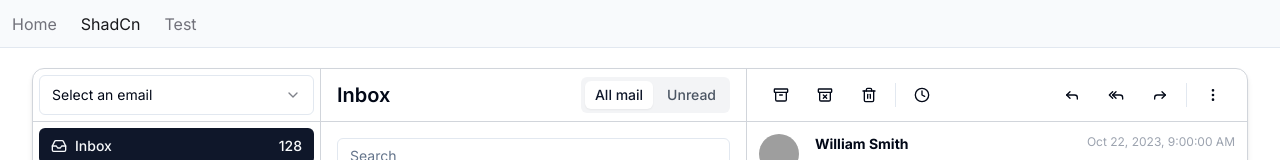
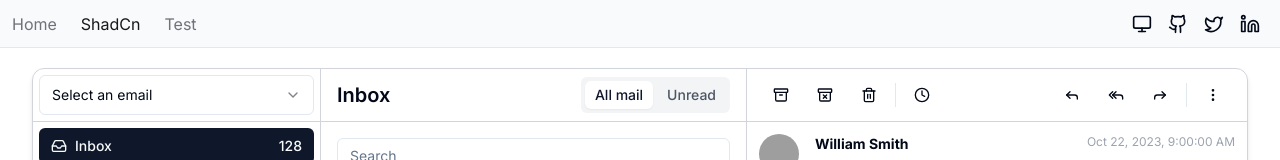
Before and after one commit to JackMartinDev/Designs, a Next.js app: page /shadcn in a window 1280 px wide. Shown: the top 160 px of the page. Built offline with nearby package versions, Linux system fonts and the light colour scheme; grey boxes are pictures that could not be loaded.

Commit message:
Add Link icons

```diff
--- a/components/header.tsx
+++ b/components/header.tsx
@@ -2,6 +2,9 @@
 import clsx from "clsx";
 import Link from "next/link";
 import { usePathname } from "next/navigation";
+import { Button } from "./ui/button";
+import { Github, Linkedin, Monitor, Twitter } from "lucide-react";
+import TooltipButton from "./tooltip-button";
 
 const links = [
   { label: "Home", url: "/" },
@@ -13,7 +16,7 @@ const Header = () => {
   const currentPath = usePathname();
 
   return (
-    <nav className="mb-5 p-3 bg-slate-50 border-b h-12">
+    <nav className="mb-5 p-3 bg-slate-50 border-b h-12 flex flex-row justify-between items-center">
       <ul className="flex space-x-6">
         {links.map((link) => (
           <li key={link.url}>
@@ -30,6 +33,29 @@ const Header = () => {
           </li>
         ))}
       </ul>
+
+      <div>
+        <TooltipButton label="Personal Website" rounded>
+          <Button variant="ghost" size="icon" className="rounded-full">
+            <Monitor className="h-5 w-5" />
+          </Button>
+        </TooltipButton>
+        <TooltipButton label="Github" rounded>
+          <Button variant="ghost" size="icon" className="rounded-full">
+            <Github className="h-5 w-5" />
+          </Button>
+        </TooltipButton>
+        <TooltipButton label="Twitter" rounded>
+          <Button variant="ghost" size="icon" className="rounded-full">
+            <Twitter className="h-5 w-5" />
+          </Button>
+        </TooltipButton>
+        <TooltipButton label="LinkedIn" rounded>
+          <Button variant="ghost" size="icon" className="rounded-full">
+            <Linkedin className="h-5 w-5" />
+          </Button>
+        </TooltipButton>
+      </div>
     </nav>
   );
 };
--- a/components/tooltip-button.tsx
+++ b/components/tooltip-button.tsx
@@ -9,15 +9,20 @@ import {
 
 type Props = {
   label: string;
+  rounded?: boolean;
   children: ReactNode;
 };
 
-const TooltipButton = ({ label, children }: Props) => {
+const TooltipButton = ({ label, rounded, children }: Props) => {
   return (
     <TooltipProvider delayDuration={0}>
       <Tooltip>
         <TooltipTrigger asChild>
-          <Button variant="ghost" size="icon">
+          <Button
+            variant="ghost"
+            size="icon"
+            className={rounded ? "rounded-full" : ""}
+          >
             {children}
           </Button>
         </TooltipTrigger>
```
